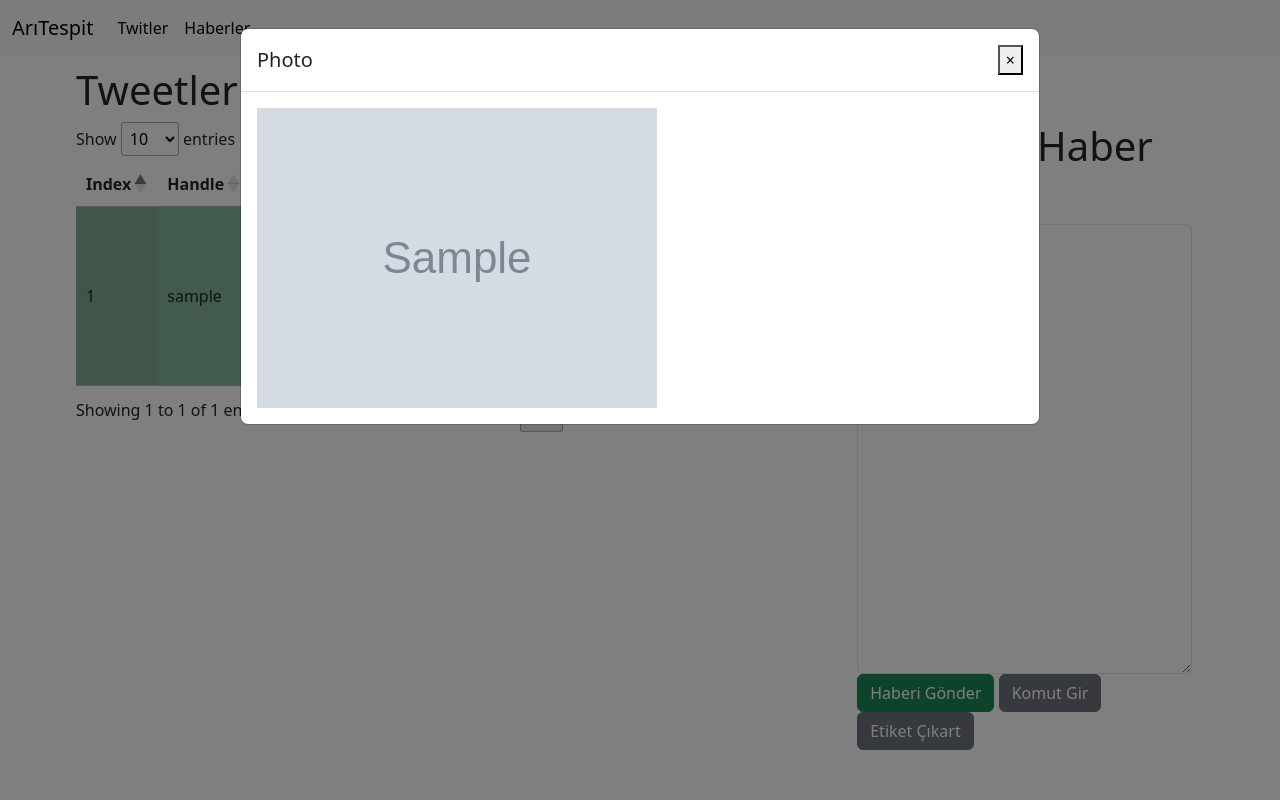
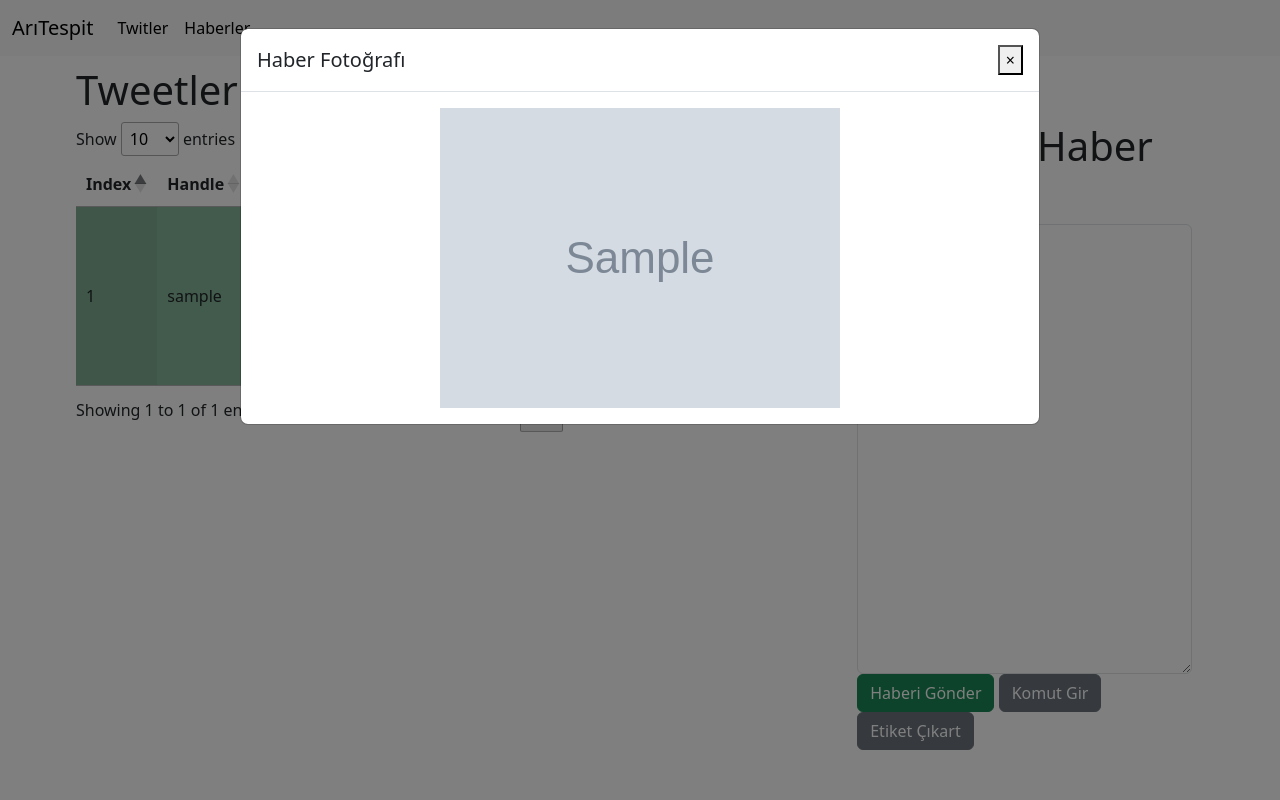
Before and after one commit to aritespit/mt-hackathon-aritespit, a Flask app: template templates/tweets.html in a window 1280 px wide, after a click that opens the changed part. Run offline with Flask 3, Linux system fonts and the light colour scheme; tables that the repository leaves empty hold one stand-in row (values such as "Sample post"); the template is opened without the code that fills it: values that come from a table or form of the project are taken from there, most other values are stand-ins (such as "Sample title", 1, 10 or a date in 2020); grey boxes marked "Sample" are stand-in pictures; some libraries are stand-ins or nearby versions; grey boxes are pictures that could not be loaded.

Commit message:
minor html changes

```diff
--- a/app.py
+++ b/app.py
@@ -104,17 +104,18 @@ def tweets():
                 db.session.commit()
 
         elif etiket_no:
+            # Find the tweet based on the content, extract the summary and create tags
             print(f'Etiket no: {etiket_no}')
             tweet_to_adjust = Tweet.query.filter_by(index=etiket_no).first()
             text=tweet_to_adjust.news
-
+            print(text)
 
             template=[{"role":"system",
                         "content":f"""Given the following news article text, extract and list the most relevant keywords.
                         Focus on identifying terms that are significant to the content's overall meaning, including any notable names, places, subjects in the sentences. Keywords should be about
                         the news, it should be about the main topic of the news.
                         Do not make up stuff and do not provide meaningless words additionally provide the keywords in a bullet-point format for clarity.
-                        Keywords shouldn't be action verbs. Show top 5 keywordss.."""},
+                        Keywords shouldn't be action verbs. Show top 3 keywordss."""},
                         {"role":"user",
                         "content": text}]
 
@@ -133,9 +134,10 @@ def tweets():
 
 
         elif feedback:
+            # find the tweet based on the content, adjust the summary based on the feedback
             tweet_to_adjust = Tweet.query.filter_by(index=display_no).first()
-            print(tweet_to_adjust)
             text=tweet_to_adjust.news
+            print(text)
 
             feedback_sys=[{"role":"system",
                         "content":f"""You are a news assistant who turns the posts published by institutions, organizations or ministers on their social media accounts into news.
@@ -158,6 +160,7 @@ def tweets():
             summary =  response.choices[0].message.content
 
         elif display_no:
+            # Find the tweet based on the content
             tweet_to_display = Tweet.query.filter_by(index=display_no).first()
             summary = tweet_to_display.news
 
@@ -222,6 +225,7 @@ def tweets():
             last_paragraph = paragraphs[-1] if paragraphs else ''
 
             summary = title + result + "\n\n" + last_paragraph
+
 
     try:
         return render_template('tweets.html', entries=entries, summary=summary, index=index, display_no=display_no, accounts=accounts)
--- a/templates/news.html
+++ b/templates/news.html
@@ -22,7 +22,9 @@ News
                 {% for entry in entries %}
                     <tr>
                         <td>{{ entry.index }}</td>
-                        <td>{{ entry.Link }}</td>
+                        <td>
+                            <a href="{{ entry.Link }}" class="scrollable-cell">Haber Uzantısı</a>
+                        </td>
                         <td>
                             <div class="scrollable-cell">{{ entry.Content }}</div>
                         </td>
@@ -50,7 +52,7 @@ News
 		<form action="/news" method="POST">
 			<textarea name="generated_summary" style="width: 100%;height:450px;">{{ summary }}</textarea>
 			<input type="hidden" name="index" value="{{ index }}">
-            <input type="submit" value="Submit Summary">
+            <input type="submit" value="Haberi Gönder">
         </form>
         {% endif %}
     </div>
--- a/templates/tweets.html
+++ b/templates/tweets.html
@@ -50,7 +50,7 @@ Twitler
 
                         {% if entry.photo_link %}
 							<input type="hidden" name="display_no" value="{{ entry.index }}" />
-                            <button style="font-size: 10px; padding: 3px 6px;margin: auto;" type="button" class="btn btn-outline-light" data-toggle="modal" data-target="#photoModal{{ entry.index }}">
+                            <button style="font-size: 10px; padding: 3px 6px;margin: auto; position: relative; left: 50%; transform: translateX(-50%);" type="button" class="btn btn-outline-light" data-toggle="modal" data-target="#photoModal{{ entry.index }}">
                                 <svg xmlns="http://www.w3.org/2000/svg" width="16" height="16" fill="currentColor" class="bi bi-card-image" viewBox="0 0 16 16">
                                     <path d="M6.002 5.5a1.5 1.5 0 1 1-3 0 1.5 1.5 0 0 1 3 0"/>
                                     <path d="M1.5 2A1.5 1.5 0 0 0 0 3.5v9A1.5 1.5 0 0 0 1.5 14h13a1.5 1.5 0 0 0 1.5-1.5v-9A1.5 1.5 0 0 0 14.5 2zm13 1a.5.5 0 0 1 .5.5v6l-3.775-1.947a.5.5 0 0 0-.577.093l-3.71 3.71-2.66-1.772a.5.5 0 0 0-.63.062L1.002 12v.54L1 12.5v-9a.5.5 0 0 1 .5-.5z"/>
@@ -65,13 +65,13 @@ Twitler
                                 <div class="modal-dialog modal-lg">
                                     <div class="modal-content">
                                         <div class="modal-header">
-                                            <h5 class="modal-title" id="photoModalLabel">Photo</h5>
+                                            <h5 class="modal-title" id="photoModalLabel">Haber Fotoğrafı</h5>
                                             <button type="button" class="close" data-dismiss="modal" aria-label="Close">
                                                 <span aria-hidden="true">&times;</span>
                                             </button>
                                         </div>
                                         <div class="modal-body">
-                                            <img src="{{ entry.photo_link }}" class="img-fluid" alt="Photo">
+                                            <img src="{{ entry.photo_link }}" class="img-fluid" alt="Haber Fotoğrafı">
                                         </div>
                                     </div>
                                 </div>
@@ -178,6 +178,12 @@ Twitler
     margin-right: 5px;
     cursor: pointer;
 }
+
+.img-fluid {
+    position: relative;
+    left: 50%;
+    transform: translateX(-50%);
+}
 </style>
 
 <script>
```
